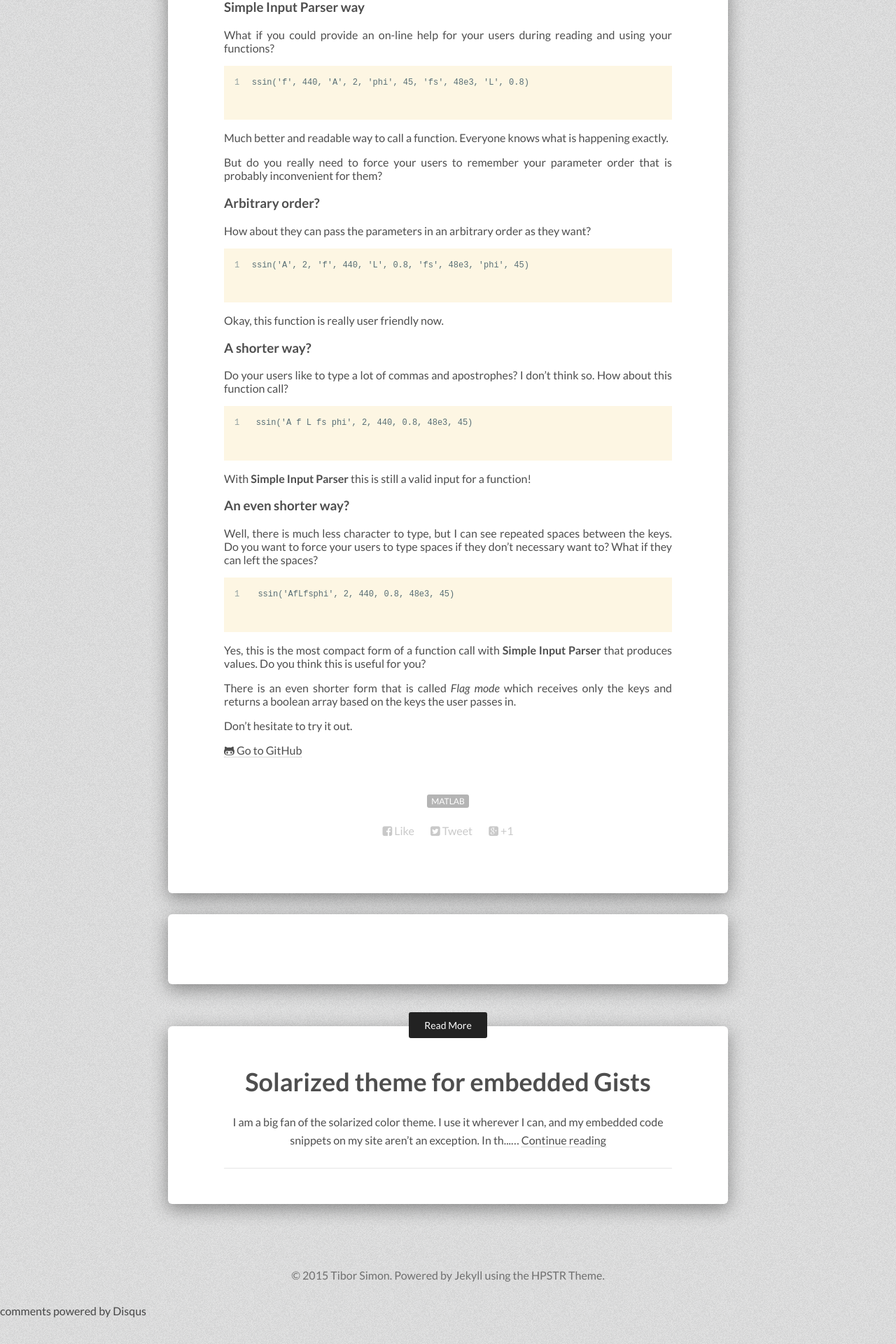
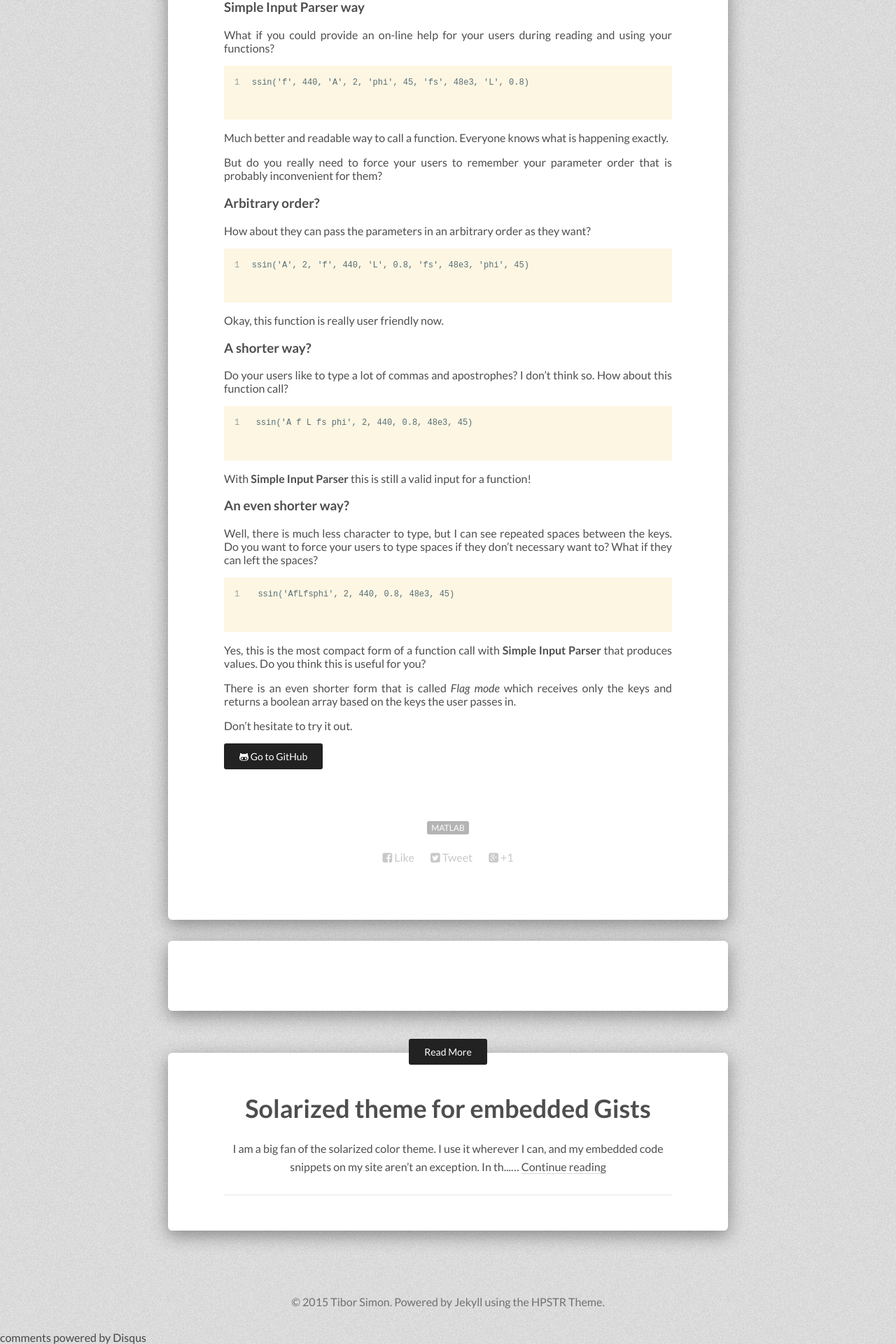
Before and after one commit to tiborsimon/tiborsimon.github.io, a Jekyll site: the page built from _posts/2015-05-02-simple-input-parser.md, in a window 1280 px wide. Shown: the part 968-2888 px from the top of the page at 70% size. Built offline with Jekyll 4.4.1, drawn with Linux system fonts in a browser that asks for light colours; nearby versions of some CDN libraries; comment, search, counter and statistics services are not loaded; before the commit the page ends 2850 px from its top, so only the background shows below that.

Commit message:
Article update

```diff
--- a/_posts/2015-05-02-simple-input-parser.md
+++ b/_posts/2015-05-02-simple-input-parser.md
@@ -77,4 +77,4 @@
 
 Don't hesitate to try it out.
 
-<a href='https://github.com/tiborsimon/simple-input-parser' class=""><i class="fa fa-github-alt"></i> Go to GitHub</a>
+<a href='https://github.com/tiborsimon/simple-input-parser' class="btn"><i class="fa fa-github-alt"></i> Go to GitHub</a>
```
